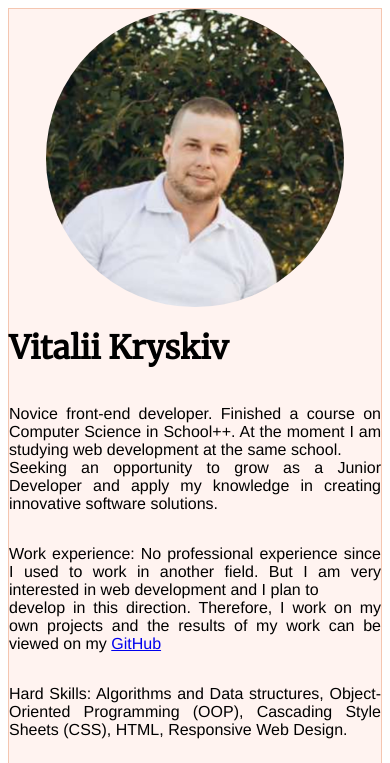
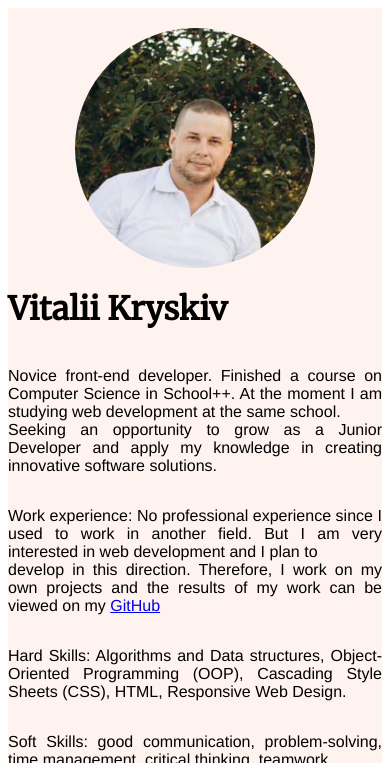
Before and after one commit to itsvetal/frontend_level-1-main, a plain HTML site: page level-1-1-html-css/assignment-1/index.html in a window 390 px wide. Shown: the top 763 px of the page. Drawn offline with Linux system fonts and the light colour scheme.

Commit message:
Work with adaptability V2.1

```diff
--- a/level-1-1-html-css/assignment-1/style.css
+++ b/level-1-1-html-css/assignment-1/style.css
@@ -8,24 +8,21 @@ body {
 
 /**
 Create flex container for two items flex description and block logo.
-Sets background, border for container, padding for content and text
-aligning
  */
 .container {
     display: flex;
-
+    justify-content: space-around;
     background-color: #FFF3F0;
-    border: 1px solid #F4C6B1;
     max-width: 1600px;
     text-align: justify;
 
     /**
     Block with a image.
-    Set the size of the block and an image
      */
 
     .logo {
-        width: 30%;
+        width: 20%;
+        margin-top: 20px;
         min-width: 300px;
 
         img {
@@ -44,7 +41,9 @@ aligning
     .text {
         display: flex;
         flex-direction: column;
-        margin-right: 40px;
+        justify-content: start;
+        align-items: start;
+
 
         h1 {
             font-family: "Merriweather", "Times New Roman", serif;
@@ -55,6 +54,9 @@ aligning
             font-family: "Work+Sans", "Helvetica", sans-serif;
         }
 
+        /*
+        Contacts for feedback
+         */
         .contacts {
             display: flex;
             flex-direction: row;
@@ -83,11 +85,12 @@ Media query with style rules for good looking on other devices
 @media screen and (max-width: 800px) {
     .container {
         flex-direction: column-reverse;
+        align-items: center;
 
         .logo {
             display: flex;
             justify-content: center;
-            width: 100%;
+            width: 50%;
 
             img {
                 width: 80%;
```
Also changed, not shown: level-1-1-html-css/assignment-1/index.html (+1 -3 lines).
